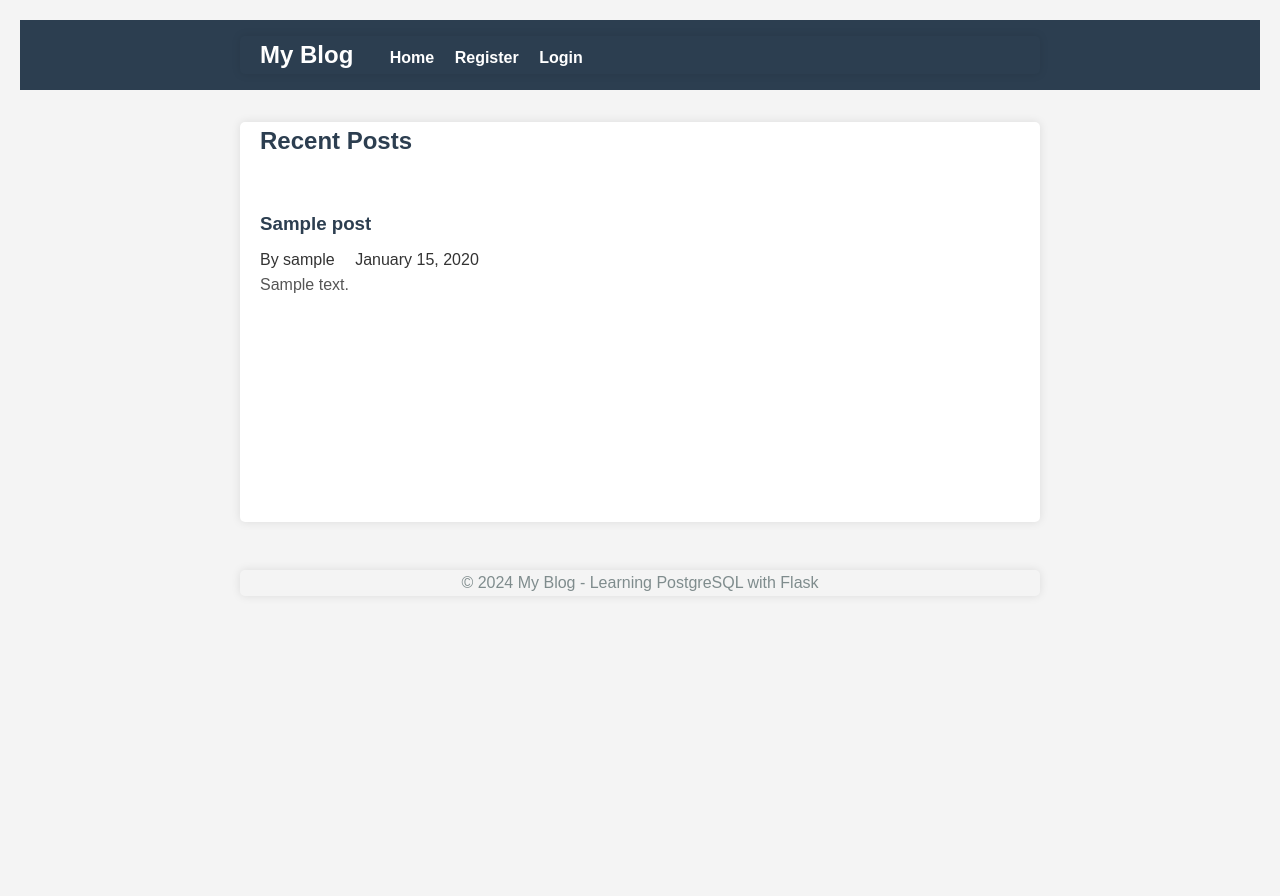
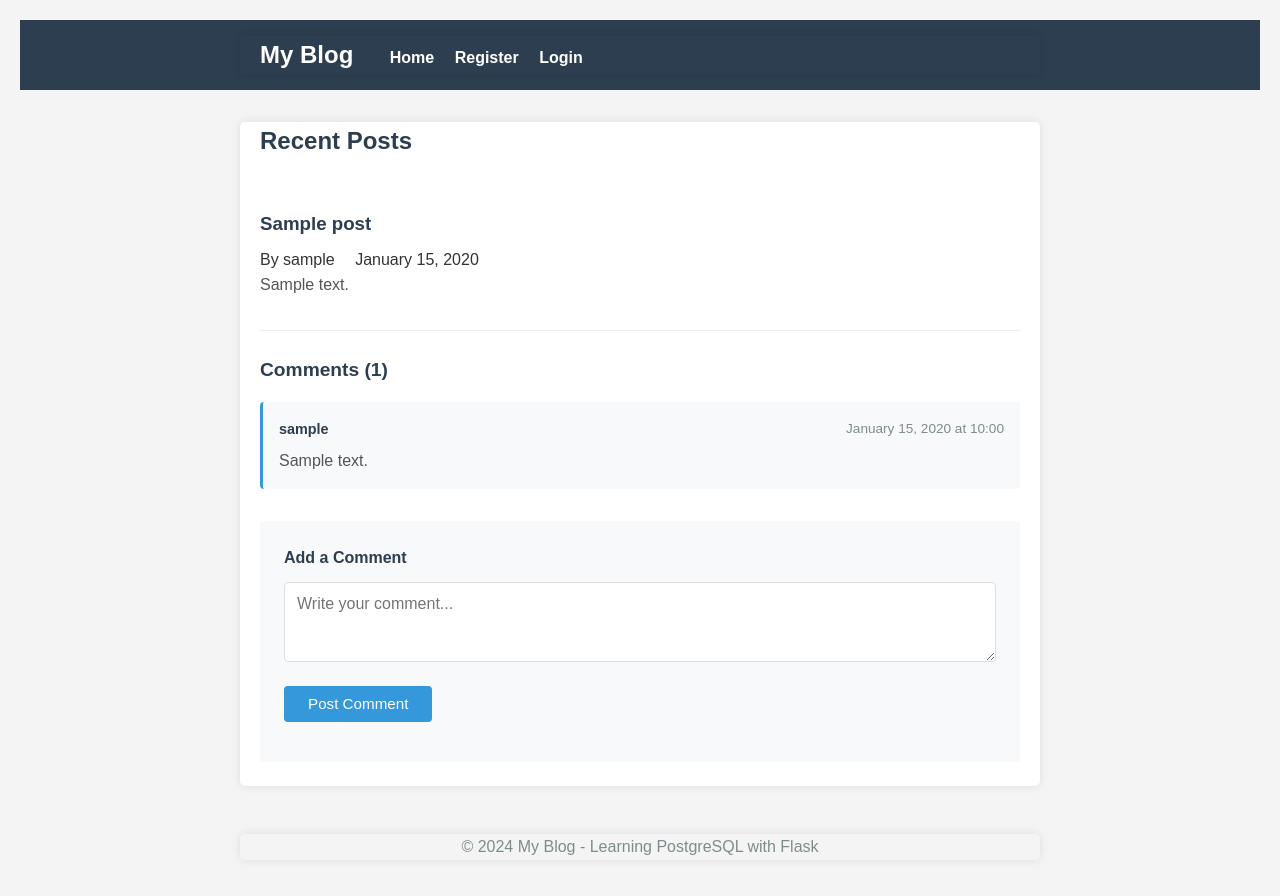
Before and after one commit to stevebiczyk/flask-blog-app, a Flask app: template templates/index.html in a window 1280 px wide. Before the commit the page ends 591 px from the top, so only its background shows below. Run offline with Flask 3, Linux system fonts and the light colour scheme; the template is opened without the code that fills it: most values are stand-ins (such as "Sample title", 1, 10 or a date in 2020).

Commit message:
added comments section with routes and styling

```diff
--- a/app.py
+++ b/app.py
@@ -38,6 +38,23 @@ def home():
         ''')
 
         posts = cur.fetchall()
+
+        # get comments for each post
+        for post in posts:
+            cur.execute('''
+                SELECT
+                    comments.id,
+                    comments.content,
+                    comments.created_at,
+                    users.username
+                FROM comments
+                JOIN users ON comments.user_id = users.id
+                WHERE comments.post_id = %s
+                ORDER BY comments.created_at ASC
+            ''', (post['id'],))
+            post['comments'] = cur.fetchall()
+
+
         cur.close()
         conn.close()
 
--- a/static/style.css
+++ b/static/style.css
@@ -170,6 +170,114 @@ button:hover {
   border-radius: 4px;
 }
 
+/* Comment section */
+
+.comments-section {
+  margin-top: 2rem;
+  padding-top: 1.5rem;
+  border-top: 1px solid #eee;
+}
+
+.comments-section h4 {
+  color: #2c3e50;
+  margin-bottom: 1rem;
+  font-size: 1.2rem;
+}
+
+.comments-section h5 {
+  color: #2c3e50;
+  margin-bottom: 0.75rem;
+  font-size: 1rem;
+}
+
+.comments-list {
+  margin-bottom: 2rem;
+}
+
+.comment {
+  background-color: #f8f9fa;
+  padding: 1rem;
+  border-radius: 4px;
+  margin-bottom: 1rem;
+  border-left: 3px solid #3498db;
+}
+
+.comment-meta {
+  display: flex;
+  justify-content: space-between;
+  align-items: center;
+  margin-bottom: 0.5rem;
+  font-size: 0.9rem;
+}
+
+.comment-meta strong {
+  color: #2c3e50;
+}
+
+.comment-date {
+  color: #7f8c8d;
+  font-size: 0.85rem;
+}
+
+.comment-content {
+  color: #555;
+  margin: 0;
+  line-height: 1.5;
+}
+
+.no-comments {
+  color: #7f8c8d;
+  font-style: italic;
+  margin-bottom: 1.5rem;
+}
+
+/* Comment Form */
+.comment-form {
+  background-color: #f8f9fa;
+  padding: 1.5rem;
+  border-radius: 4px;
+  margin-top: 1.5rem;
+}
+
+.comment-input {
+  width: 100%;
+  padding: 0.75rem;
+  border: 1px solid #ddd;
+  border-radius: 4px;
+  font-size: 1rem;
+  font-family: inherit;
+  resize: vertical;
+  margin-bottom: 1rem;
+}
+
+.comment-input:focus {
+  outline: none;
+  border-color: #3498db;
+}
+
+.comment-btn {
+  background-color: #3498db;
+  color: white;
+  padding: 0.6rem 1.5rem;
+  border: none;
+  border-radius: 4px;
+  cursor: pointer;
+  font-size: 0.95rem;
+}
+
+.comment-btn:hover {
+  background-color: #2980b9;
+}
+
+.comment-btn:disabled {
+  background-color: #95a5a6;
+  cursor: not-allowed;
+}
+
+.comment-message {
+  margin-top: 1rem;
+}
+
 footer {
   text-align: center;
   padding: 1rem 0;
--- a/templates/index.html
+++ b/templates/index.html
@@ -11,9 +11,102 @@ content %}
       <span class="date">{{ post.created_at.strftime('%B %d, %Y') }}</span>
     </div>
     <p class="post-content">{{ post.content }}</p>
+
+    <!-- Comments Section -->
+    <div class="comments-section">
+      <h4>Comments ({{ post.comments|length }})</h4>
+
+      {% if post.comments %}
+      <div class="comments-list">
+        {% for comment in post.comments %}
+        <div class="comment">
+          <div class="comment-meta">
+            <strong>{{ comment.username }}</strong>
+            <span class="comment-date"
+              >{{ comment.created_at.strftime('%B %d, %Y at %H:%M') }}</span
+            >
+          </div>
+          <p class="comment-content">{{ comment.content }}</p>
+        </div>
+        {% endfor %}
+      </div>
+      {% else %}
+      <p class="no-comments">No comments yet. Be the first to comment!</p>
+      {% endif %}
+
+      <!-- Comment Form -->
+      <div class="comment-form">
+        <h5>Add a Comment</h5>
+        <form class="add-comment-form" data-post-id="{{ post.id }}">
+          <textarea
+            class="comment-input"
+            placeholder="Write your comment..."
+            rows="3"
+            required
+          ></textarea>
+          <button type="submit" class="comment-btn">Post Comment</button>
+          <div class="comment-message"></div>
+        </form>
+      </div>
+    </div>
   </article>
   {% endfor %} {% else %}
   <p>No posts yet. Be the first to write something!</p>
   {% endif %}
 </div>
+
+<script>
+  // Handle comment form submissions
+  document.querySelectorAll(".add-comment-form").forEach((form) => {
+    form.addEventListener("submit", async (e) => {
+      e.preventDefault();
+
+      const postId = this.dataset.postId;
+      const textarea = this.querySelector(".comment-input");
+      const commentMessage = form.querySelector(".comment-message");
+      const content = commentInput.value.trim();
+      const button = form.querySelector(".comment-btn");
+
+      if (!content) {
+        commentMessage.innerHTML =
+          '<p class="error">Please leave a comment...</p>';
+        return;
+      }
+
+      //Disable button to prevent multiple submissions
+      button.disabled = true;
+      button.textContent = "Posting comment...";
+
+      try {
+        const response = await fetch(`/api/posts/${postId}/comments`, {
+          method: "POST",
+          headers: {
+            "Content-Type": "application/json",
+          },
+          body: JSON.stringify({ content: content }),
+        });
+
+        const data = await response.json();
+
+        if (response.ok) {
+          messageDiv.innerHTML = '<p class="success">Comment posted!</p>';
+          textarea.value = "";
+          // Reload the page to show the new comment
+          setTimeout(() => {
+            window.location.reload();
+          }, 1000);
+        } else {
+          commentMessage.innerHTML = '<p class="error">' + data.error + "</p>";
+          button.disabled = false;
+          button.textContent = "Post Comment";
+        }
+      } catch (error) {
+        commentMessage.innerHTML =
+          '<p class="error">An error occurred. Please try again.</p>';
+        button.disabled = false;
+        button.textContent = "Post Comment";
+      }
+    });
+  });
+</script>
 {% endblock %}
```
Also changed, not shown: routes/comments.py (+22 -5 lines).
